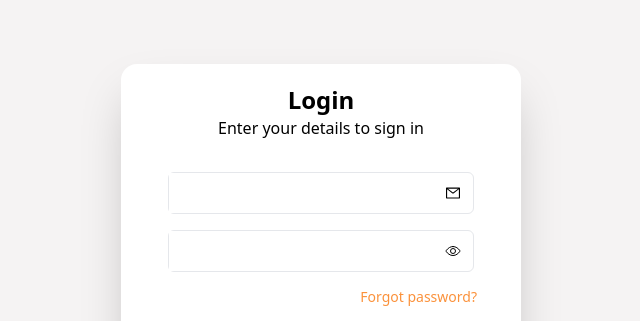
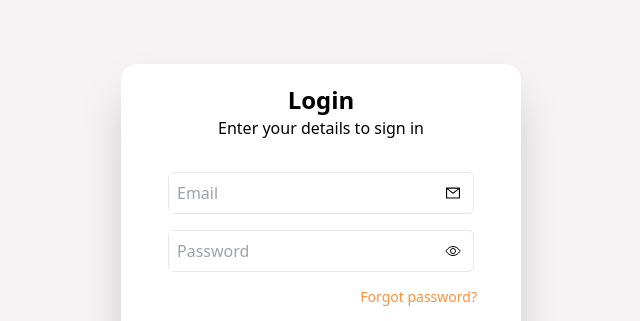
Before and after one commit to Ghasty003/FoodCity, a React (Vite) app in the folder frontend/: page /login in a window 1280 px wide. Shown: the top 321 px of the page, without its empty margins (319-959 px from the left). Built offline with nearby package versions, Linux system fonts and the light colour scheme.

Commit message:
added placeholder to input element

```diff
--- a/frontend/src/pages/Login.tsx
+++ b/frontend/src/pages/Login.tsx
@@ -32,11 +32,11 @@ const Login: React.FC = () => {
             <p>Enter your details to sign in</p>
             <form className='w-full mt-4' onSubmit={handleLogin}>
                 <div className='flex justify-between items-center pr-3 relative w-[85%] m-auto border border-gray rounded-md my-4'>
-                    <input className='w-[90%] outline-none p-2' type="text" />
+                    <input placeholder="Email" className='w-[90%] outline-none p-2' type="text" />
                     <AiOutlineMail />
                 </div>
                 <div className='flex justify-between items-center pr-3 relative w-[85%] m-auto border border-gray rounded-md'>
-                    <input type="password" className='w-[90%] outline-none p-2' ref={passwordInput} />
+                    <input placeholder="Password" type="password" className='w-[90%] outline-none p-2' ref={passwordInput} />
                     { seePass ? <FiEyeOff className='cursor-pointer' onClick={hidePassword} />
                         : <IoEyeOutline className='cursor-pointer' onClick={seePassword} />
                     }
```
